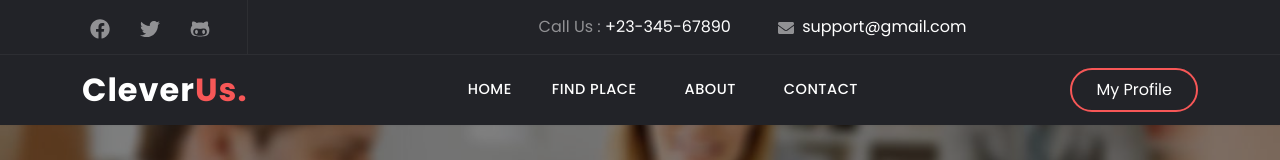
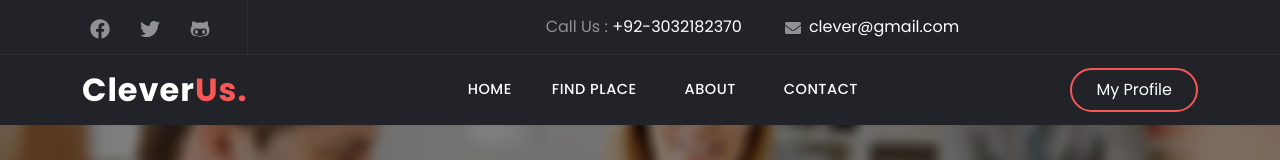
Before and after one commit to IbadAhmad80/Cleverus, a React (Create React App) app: page /about in a window 1280 px wide. Shown: the top 160 px of the page. Built offline with nearby package versions, Linux system fonts and the light colour scheme; the HTML template or start-up script is replaced by a standard one; a web font is replaced by a local one.

Commit message:
updating background colors and dummy images

```diff
--- a/src/components/footer/index.js
+++ b/src/components/footer/index.js
@@ -87,9 +87,9 @@ export default function Footer() {
                 </h3>
               </div>
               <h6>
-                <a href="tel:+23-345-67890">clever@gmail.com</a>
+                <a href="mailto:clever@gmail.com">clever@gmail.com</a>
               </h6>
-              <a href="mailto:support@gmail.com">
+              <a href="tel:+92-3032182370">
                 <span className="text-color h6">+92-3032182370</span>
               </a>
             </div>
@@ -101,21 +101,15 @@ export default function Footer() {
             <div className="col-lg-6">
               <div className="copyright">
                 &copy; Copyright Reserved to{" "}
-                <span className="text-color">Megakit.</span> by{" "}
-                <a
-                  href="https://themefisher.com/"
-                  target="_blank"
-                  rel="noreferrer"
-                >
-                  Themefisher
-                </a>
+                <span className="text-color">CleverUs.</span>
+
               </div>
             </div>
             <div className="col-lg-6 text-left text-lg-right">
               <ul className="list-inline footer-socials">
                 <li className="list-inline-item">
                   <a
-                    href="https://www.facebook.com/themefisher"
+                    href="#"
                     className="text-black"
                   >
                     <i className="mx-2 fs-5  ">
@@ -126,7 +120,7 @@ export default function Footer() {
                 </li>
                 <li className="list-inline-item">
                   <a
-                    href="https://twitter.com/themefisher"
+                    href="#"
                     className="text-black"
                   >
                     <i className="mx-2 fs-5  ">
@@ -137,7 +131,7 @@ export default function Footer() {
                 </li>
                 <li className="list-inline-item">
                   <a
-                    href="https://www.pinterest.com/themefisher/"
+                    href="#"
                     className="text-black"
                   >
                     <i className="mx-2 fs-5  ">
--- a/src/components/navbar/index.js
+++ b/src/components/navbar/index.js
@@ -13,7 +13,7 @@ export default function NavBar() {
             <div className="col-lg-2 col-md-4">
               <div className="header-top-socials text-center text-lg-left text-md-left">
                 <a
-                  href="https://www.facebook.com/themefisher"
+                  href="#"
                   target="_blank"
                   rel="noreferrer"
                 >
@@ -22,7 +22,7 @@ export default function NavBar() {
                   </i>
                 </a>
                 <a
-                  href="https://twitter.com/themefisher"
+                  href="#"
                   target="_blank"
                   rel="noreferrer"
                 >
@@ -31,7 +31,7 @@ export default function NavBar() {
                   </i>
                 </a>
                 <a
-                  href="https://github.com/themefisher/"
+                  href="#"
                   target="_blank"
                   rel="noreferrer"
                 >
@@ -43,14 +43,14 @@ export default function NavBar() {
             </div>
             <div className="col-lg-10 col-md-8 text-center">
               <div className="header-top-info my-md-0 mb-md-0 mb-2">
-                <a href="tel:+23-345-67890">
-                  Call Us : <span>+23-345-67890 </span>
+                <a href="tel:+23-3032182370">
+                  Call Us : <span>+92-3032182370</span>
                 </a>
-                <a href="mailto:support@gmail.com">
+                <a href="mailto:clever@gmail.com">
                   <i className="mx-2">
                     <FaEnvelope />
                   </i>
-                  <span>support@gmail.com</span>
+                  <span>clever@gmail.com</span>
                 </a>
               </div>
             </div>
```
